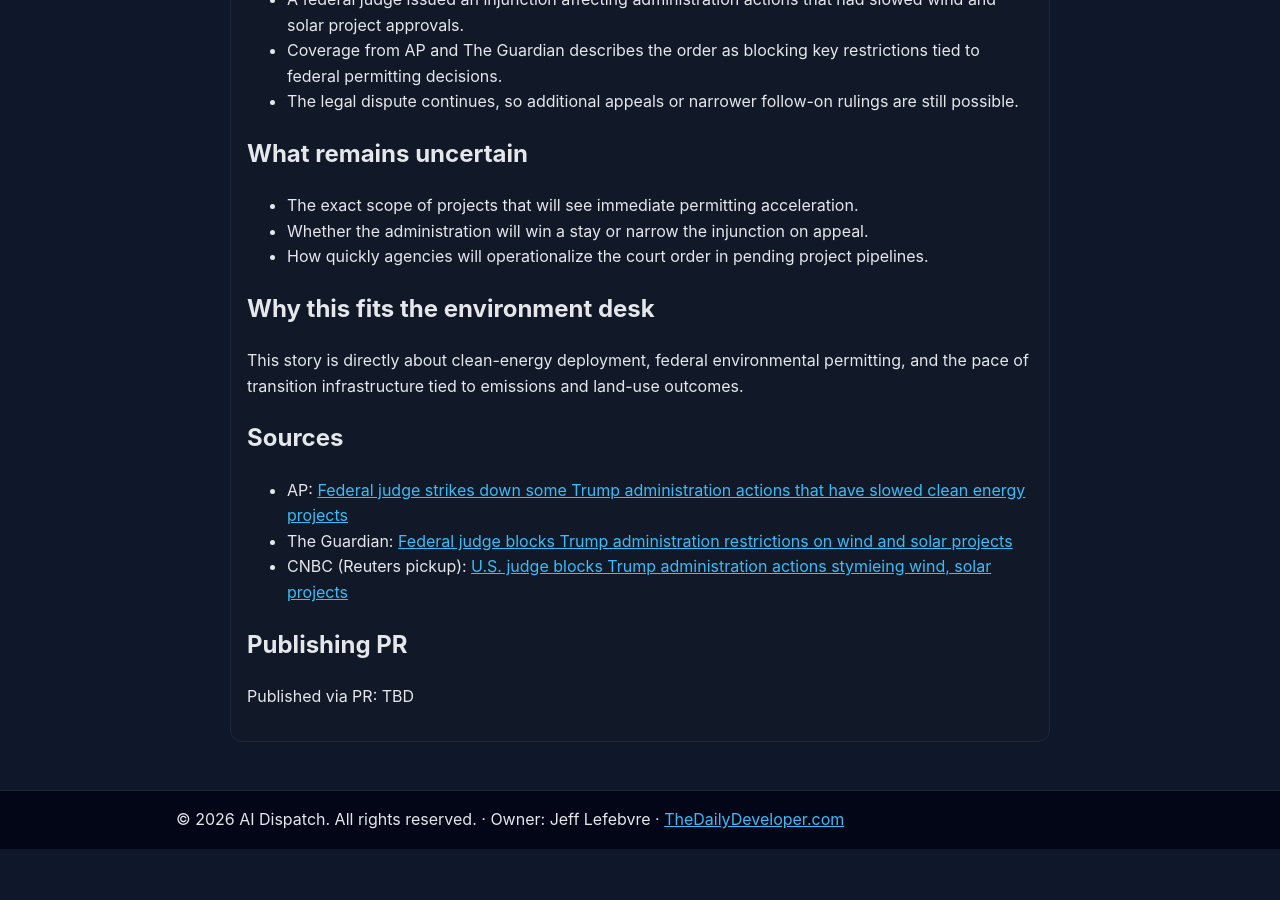
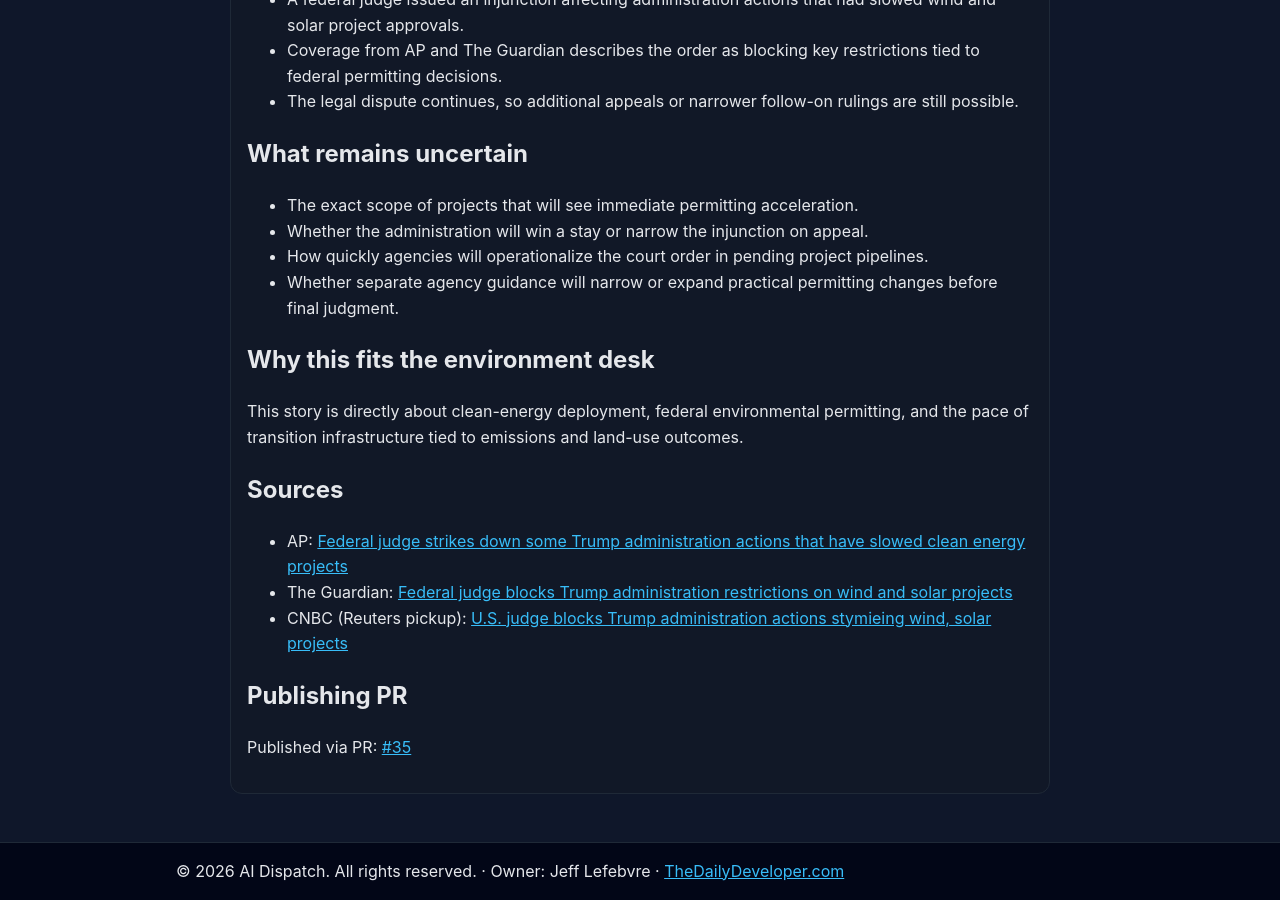
Before and after one commit to thestamp/Static-ai-articles, a Jekyll site: the page built from articles/2026-04-23-us-judge-blocks-trump-clean-energy-restrictions.md, in a window 1280 px wide and 900 px high, scrolled down 766 px. Built offline with Jekyll 4.4.1, drawn with Linux system fonts in a browser that asks for light colours; before the commit the page ends 1615 px from its top, so only the background shows below that.

Commit message:
chore: backfill PR metadata and clarify uncertainty scope

```diff
--- a/articles/2026-04-23-us-judge-blocks-trump-clean-energy-restrictions.md
+++ b/articles/2026-04-23-us-judge-blocks-trump-clean-energy-restrictions.md
@@ -7,7 +7,7 @@ subject: "environment"
 category: "breaking-news"
 status: "published"
 permalink: "/articles/2026-04-23-us-judge-blocks-trump-clean-energy-restrictions/"
-published_pr_url: "TBD"
+published_pr_url: "https://github.com/thestamp/Static-ai-articles/pull/35"
 ---
 
 # Federal Judge Blocks Parts of Trump-Era Slowdown on Wind and Solar Permitting
@@ -29,6 +29,7 @@ The ruling does **not** automatically greenlight every contested project, but it
 - The exact scope of projects that will see immediate permitting acceleration.
 - Whether the administration will win a stay or narrow the injunction on appeal.
 - How quickly agencies will operationalize the court order in pending project pipelines.
+- Whether separate agency guidance will narrow or expand practical permitting changes before final judgment.
 
 ## Why this fits the environment desk
 
@@ -42,4 +43,4 @@ This story is directly about clean-energy deployment, federal environmental perm
 
 ## Publishing PR
 
-Published via PR: TBD
+Published via PR: [#35](https://github.com/thestamp/Static-ai-articles/pull/35)
```
